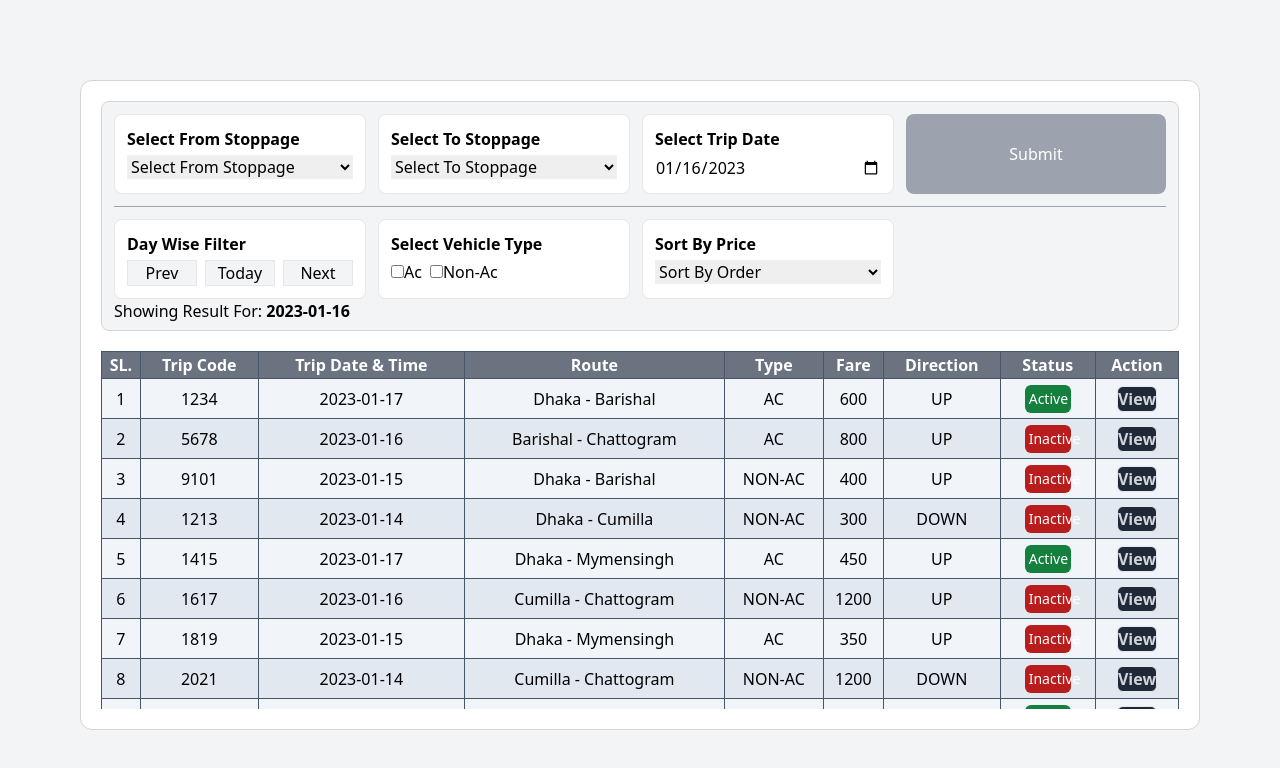
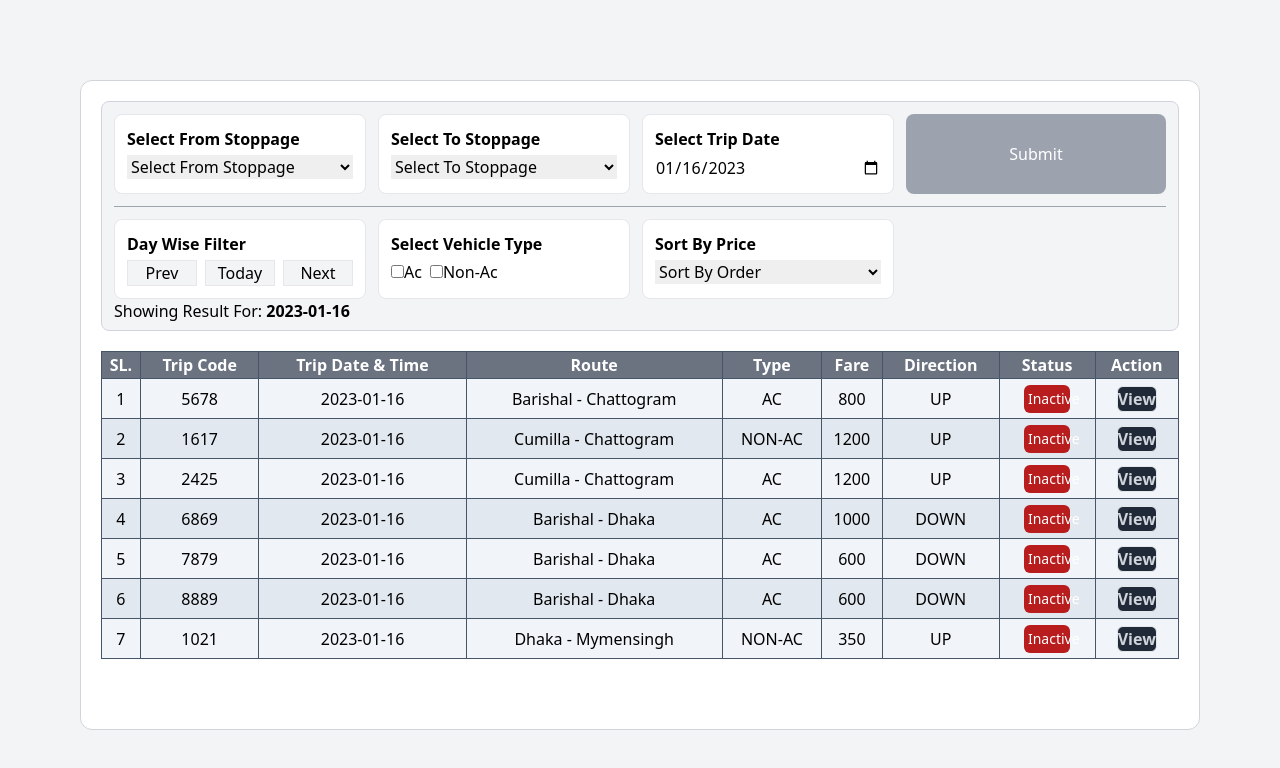
Before and after one commit to jk-jatri/public-transport, a Vue app: page / in a window 1280 px wide. Shown: the top 768 px of the page. Built offline with nearby package versions, Linux system fonts and the light colour scheme.

Commit message:
trip list added and onMount filter done

```diff
--- a/src/assets/json/trip.json
+++ b/src/assets/json/trip.json
@@ -1,7 +1,7 @@
 [
      {
           "_id": "12trip01",
-          "status": true,
+          "status": false,
           "tripCode": "1234",
           "fromStoppage":"Dhaka",
           "toStoppage":"Barishal",
@@ -45,7 +45,7 @@
      },
      {
           "_id": "12trip05",
-          "status": true,
+          "status": false,
           "tripCode": "1415",
           "fromStoppage":"Dhaka",
           "toStoppage":"Mymensingh",
@@ -89,7 +89,7 @@
      },
      {
           "_id": "12trip09",
-          "status": true,
+          "status": false,
           "tripCode": "2223",
           "fromStoppage":"Dhaka",
           "toStoppage":"Mymensingh",
@@ -133,7 +133,7 @@
      },
      {
           "_id": "21trip13",
-          "status": true,
+          "status": false,
           "tripCode": "3031",
           "fromStoppage":"Chattogram",
           "toStoppage":"Cumilla",
@@ -144,7 +144,7 @@
      },
      {
           "_id": "12trip14",
-          "status": true,
+          "status": false,
           "tripCode": "3233",
           "fromStoppage":"Cumilla",
           "toStoppage":"Mymensingh",
@@ -155,7 +155,7 @@
      },
      {
           "_id": "21trip15",
-          "status": true,
+          "status": false,
           "tripCode": "3435",
           "fromStoppage":"Cumilla",
           "toStoppage":"Dhaka",
@@ -166,7 +166,7 @@
      },
      {
           "_id": "12trip16",
-          "status": true,
+          "status": false,
           "tripCode": "3637",
           "fromStoppage":"Dhaka",
           "toStoppage":"Mymensingh",
@@ -177,7 +177,7 @@
      },
      {
           "_id": "21trip17",
-          "status": true,
+          "status": false,
           "tripCode": "3839",
           "fromStoppage":"Barishal",
           "toStoppage":"Dhaka",
@@ -188,7 +188,7 @@
      },
      {
           "_id": "21trip18",
-          "status": true,
+          "status": false,
           "tripCode": "4041",
           "fromStoppage":"Cumilla",
           "toStoppage":"Chattogram",
@@ -199,7 +199,7 @@
      },
      {
           "_id": "21trip19",
-          "status": true,
+          "status": false,
           "tripCode": "4243",
           "fromStoppage":"Mymensingh",
           "toStoppage":"Dhaka",
@@ -210,7 +210,7 @@
      },
      {
           "_id": "12trip20",
-          "status": true,
+          "status": false,
           "tripCode": "4445",
           "fromStoppage":"Cumilla",
           "toStoppage":"Chattogram",
@@ -221,7 +221,7 @@
      },
      {
           "_id": "12trip21",
-          "status": true,
+          "status": false,
           "tripCode": "4647",
           "fromStoppage":"Dhaka",
           "toStoppage":"Mymensingh",
@@ -232,7 +232,7 @@
      },
      {
           "_id": "21trip22",
-          "status": true,
+          "status": false,
           "tripCode": "4849",
           "fromStoppage":"Barishal",
           "toStoppage":"Dhaka",
@@ -243,7 +243,7 @@
      },
      {
           "_id": "21trip23",
-          "status": true,
+          "status": false,
           "tripCode": "5051",
           "fromStoppage":"Cumilla",
           "toStoppage":"Chattogram",
@@ -254,7 +254,7 @@
      },
      {
           "_id": "12trip24",
-          "status": true,
+          "status": false,
           "tripCode": "5253",
           "fromStoppage":"Dhaka",
           "toStoppage":"Mymensingh",
@@ -265,7 +265,7 @@
      },
      {
           "_id": "12trip25",
-          "status": true,
+          "status": false,
           "tripCode": "5455",
           "fromStoppage":"Cumilla",
           "toStoppage":"Mymensingh",
@@ -276,7 +276,7 @@
      },
      {
           "_id": "12trip26",
-          "status": true,
+          "status": false,
           "tripCode": "5657",
           "fromStoppage":"Dhaka",
           "toStoppage":"Mymensingh",
@@ -287,7 +287,7 @@
      },
      {
           "_id": "21trip27",
-          "status": true,
+          "status": false,
           "tripCode": "5859",
           "fromStoppage":"Barishal",
           "toStoppage":"Dhaka",
@@ -298,7 +298,7 @@
      },
      {
           "_id": "12trip28",
-          "status": true,
+          "status": false,
           "tripCode": "6061",
           "fromStoppage":"Cumilla",
           "toStoppage":"Chattogram",
@@ -309,7 +309,7 @@
      },
      {
           "_id": "12trip29",
-          "status": true,
+          "status": false,
           "tripCode": "6263",
           "fromStoppage":"Dhaka",
           "toStoppage":"Mymensingh",
@@ -320,7 +320,7 @@
      },
      {
           "_id": "21trip30",
-          "status": true,
+          "status": false,
           "tripCode": "6465",
           "fromStoppage":"Cumilla",
           "toStoppage":"Chattogram",
@@ -331,7 +331,7 @@
      },
      {
           "_id": "21trip31",
-          "status": true,
+          "status": false,
           "tripCode": "6667",
           "fromStoppage":"Mymensingh",
           "toStoppage":"Dhaka",
@@ -353,7 +353,7 @@
      },
      {
           "_id": "12trip33",
-          "status": true,
+          "status": false,
           "tripCode": "7071",
           "fromStoppage":"Cumilla",
           "toStoppage":"Chattogram",
@@ -364,7 +364,7 @@
      },
      {
           "_id": "12trip34",
-          "status": true,
+          "status": false,
           "tripCode": "7273",
           "fromStoppage":"Dhaka",
           "toStoppage":"Mymensingh",
@@ -375,7 +375,7 @@
      },
      {
           "_id": "12trip35",
-          "status": true,
+          "status": false,
           "tripCode": "7475",
           "fromStoppage":"Cumilla",
           "toStoppage":"Chattogram",
@@ -386,7 +386,7 @@
      },
      {
           "_id": "12trip36",
-          "status": true,
+          "status": false,
           "tripCode": "7677",
           "fromStoppage":"Dhaka",
           "toStoppage":"Mymensingh",
@@ -408,7 +408,7 @@
      },
      {
           "_id": "21trip38",
-          "status": true,
+          "status": false,
           "tripCode": "8081",
           "fromStoppage":"Cumilla",
           "toStoppage":"Chattogram",
@@ -419,7 +419,7 @@
      },
      {
           "_id": "12trip39",
-          "status": true,
+          "status": false,
           "tripCode": "8283",
           "fromStoppage":"Dhaka",
           "toStoppage":"Mymensingh",
@@ -430,7 +430,7 @@
      },
      {
           "_id": "12trip40",
-          "status": true,
+          "status": false,
           "tripCode": "8485",
           "fromStoppage":"Cumilla",
           "toStoppage":"Chattogram",
@@ -441,7 +441,7 @@
      },
      {
           "_id": "12trip41",
-          "status": true,
+          "status": false,
           "tripCode": "8687",
           "fromStoppage":"Dhaka",
           "toStoppage":"Mymensingh",
@@ -463,7 +463,7 @@
      },
      {
           "_id": "21trip43",
-          "status": true,
+          "status": false,
           "tripCode": "9091",
           "fromStoppage":"Cumilla",
           "toStoppage":"Chattogram",
@@ -474,7 +474,7 @@
      },
      {
           "_id": "21trip44",
-          "status": true,
+          "status": false,
           "tripCode": "9293",
           "fromStoppage":"Dhaka",
           "toStoppage":"Mymensingh",
@@ -485,7 +485,7 @@
      },
      {
           "_id": "12trip45",
-          "status": true,
+          "status": false,
           "tripCode": "9495",
           "fromStoppage":"Cumilla",
           "toStoppage":"Chattogram",
@@ -496,7 +496,7 @@
      },
      {
           "_id": "12trip46",
-          "status": true,
+          "status": false,
           "tripCode": "9697",
           "fromStoppage":"Dhaka",
           "toStoppage":"Mymensingh",
@@ -540,7 +540,7 @@
      },
      {
           "_id": "21trip50",
-          "status": true,
+          "status": false,
           "tripCode": "1041",
           "fromStoppage":"Cumilla",
           "toStoppage":"Chattogram",
@@ -564,9 +564,251 @@
           "_id": "21trip52",
           "status": false,
           "tripCode": "1081",
+          "fromStoppage":"Dhaka",
+          "toStoppage":"Chattogram",
+          "tripDate": "2023-01-21",
+          "vehicleType":"AC",
+          "fare": 1200,
+          "direction": "DOWN"
+     },
+     {
+          "_id": "12trip53",
+          "status": false,
+          "tripCode": "1101",
+          "fromStoppage":"Dhaka",
+          "toStoppage":"Mymensingh",
+          "tripDate": "2023-01-21",
+          "vehicleType":"NON-AC",
+          "fare": 350,
+          "direction": "UP"
+     },
+     {
+          "_id": "21trip54",
+          "status": false,
+          "tripCode": "1121",
+          "fromStoppage":"Chattogram",
+          "toStoppage":"Cumilla",
+          "tripDate": "2023-01-22",
+          "vehicleType":"AC",
+          "fare": 800,
+          "direction": "DOWN"
+     },
+     {
+          "_id": "12trip55",
+          "status": false,
+          "tripCode": "1141",
+          "fromStoppage":"Dhaka",
+          "toStoppage":"Mymensingh",
+          "tripDate": "2023-01-22",
+          "vehicleType":"NON-AC",
+          "fare": 350,
+          "direction": "UP"
+     },
+     {
+          "_id": "21trip56",
+          "status": false,
+          "tripCode": "1161",
+          "fromStoppage":"Cumilla",
+          "toStoppage":"Chattogram",
+          "tripDate": "2023-01-22",
+          "vehicleType":"AC",
+          "fare": 1200,
+          "direction": "DOWN"
+     },
+     {
+          "_id": "12trip57",
+          "status": false,
+          "tripCode": "1181",
+          "fromStoppage":"Dhaka",
+          "toStoppage":"Chattogram",
+          "tripDate": "2023-01-23",
+          "vehicleType":"NON-AC",
+          "fare": 350,
+          "direction": "UP"
+     },
+     {
+          "_id": "21trip58",
+          "status": false,
+          "tripCode": "1201",
+          "fromStoppage":"Cumilla",
+          "toStoppage":"Chattogram",
+          "tripDate": "2023-01-23",
+          "vehicleType":"AC",
+          "fare": 1200,
+          "direction": "DOWN"
+     },
+     {
+          "_id": "12trip59",
+          "status": false,
+          "tripCode": "1221",
+          "fromStoppage":"Dhaka",
+          "toStoppage":"Mymensingh",
+          "tripDate": "2023-01-23",
+          "vehicleType":"NON-AC",
+          "fare": 350,
+          "direction": "UP"
+     },
+     {
+          "_id": "21trip60",
+          "status": false,
+          "tripCode": "1241",
+          "fromStoppage":"Cumilla",
+          "toStoppage":"Chattogram",
+          "tripDate": "2023-01-23",
+          "vehicleType":"AC",
+          "fare": 1200,
+          "direction": "DOWN"
+     },
+     {
+          "_id": "12trip61",
+          "status": false,
+          "tripCode": "1261",
+          "fromStoppage":"Dhaka",
+          "toStoppage":"Mymensingh",
+          "tripDate": "2023-01-24",
+          "vehicleType":"NON-AC",
+          "fare": 350,
+          "direction": "UP"
+     },
+     {
+          "_id": "21trip62",
+          "status": false,
+          "tripCode": "1281",
+          "fromStoppage":"Cumilla",
+          "toStoppage":"Chattogram",
+          "tripDate": "2023-01-24",
+          "vehicleType":"AC",
+          "fare": 1200,
+          "direction": "DOWN"
+     },
+     {
+          "_id": "12trip63",
+          "status": false,
+          "tripCode": "1301",
+          "fromStoppage":"Dhaka",
+          "toStoppage":"Mymensingh",
+          "tripDate": "2023-01-24",
+          "vehicleType":"NON-AC",
+          "fare": 350,
+          "direction": "UP"
+     },
+     {
+          "_id": "21trip64",
+          "status": true,
+          "tripCode": "1321",
+          "fromStoppage":"Cumilla",
+          "toStoppage":"Chattogram",
+          "tripDate": "2023-01-25",
+          "vehicleType":"AC",
+          "fare": 1200,
+          "direction": "DOWN"
+     },
+     {
+          "_id": "12trip65",
+          "status": false,
+          "tripCode": "1341",
+          "fromStoppage":"Dhaka",
+          "toStoppage":"Mymensingh",
+          "tripDate": "2023-01-25",
+          "vehicleType":"NON-AC",
+          "fare": 350,
+          "direction": "UP"
+     },
+     {
+          "_id": "21trip66",
+          "status": true,
+          "tripCode": "1361",
+          "fromStoppage":"Cumilla",
+          "toStoppage":"Chattogram",
+          "tripDate": "2023-01-25",
+          "vehicleType":"AC",
+          "fare": 1200,
+          "direction": "DOWN"
+     },
+     {
+          "_id": "12trip67",
+          "status": false,
+          "tripCode": "1381",
+          "fromStoppage":"Dhaka",
+          "toStoppage":"Mymensingh",
+          "tripDate": "2023-01-25",
+          "vehicleType":"NON-AC",
+          "fare": 350,
+          "direction": "UP"
+     },
+     {
+          "_id": "21trip68",
+          "status": true,
+          "tripCode": "1401",
+          "fromStoppage":"Cumilla",
+          "toStoppage":"Chattogram",
+          "tripDate": "2023-01-25",
+          "vehicleType":"AC",
+          "fare": 1200,
+          "direction": "DOWN"
+     },
+     {
+          "_id": "12trip69",
+          "status": false,
+          "tripCode": "1421",
+          "fromStoppage":"Dhaka",
+          "toStoppage":"Mymensingh",
+          "tripDate": "2023-01-26",
+          "vehicleType":"NON-AC",
+          "fare": 350,
+          "direction": "UP"
+     },
+     {
+          "_id": "21trip70",
+          "status": true,
+          "tripCode": "1441",
+          "fromStoppage":"Cumilla",
+          "toStoppage":"Chattogram",
+          "tripDate": "2023-01-26",
+          "vehicleType":"AC",
+          "fare": 1200,
+          "direction": "DOWN"
+     },
+     {
+          "_id": "12trip71",
+          "status": false,
+          "tripCode": "1461",
+          "fromStoppage":"Dhaka",
+          "toStoppage":"Mymensingh",
+          "tripDate": "2023-01-26",
+          "vehicleType":"NON-AC",
+          "fare": 350,
+          "direction": "UP"
+     },
+     {
+          "_id": "21trip72",
+          "status": true,
+          "tripCode": "1481",
+          "fromStoppage":"Cumilla",
+          "toStoppage":"Chattogram",
+          "tripDate": "2023-01-26",
+          "vehicleType":"AC",
+          "fare": 1200,
+          "direction": "DOWN"
+     },
+     {
+          "_id": "12trip73",
+          "status": false,
+          "tripCode": "1501",
+          "fromStoppage":"Dhaka",
+          "toStoppage":"Mymensingh",
+          "tripDate": "2023-01-27",
+          "vehicleType":"NON-AC",
+          "fare": 350,
+          "direction": "UP"
+     },
+     {
+          "_id": "21trip74",
+          "status": false,
+          "tripCode": "1521",
           "fromStoppage":"Barishal",
           "toStoppage":"Dhaka",
-          "tripDate": "2023-01-15",
+          "tripDate": "2023-01-27",
           "vehicleType":"AC",
           "fare": 600,
           "direction": "DOWN"
--- a/src/components/filter/index.vue
+++ b/src/components/filter/index.vue
@@ -62,7 +62,7 @@
      import dayWiseFilter from '@/components/filter/modifyFilter/dateFilter.vue';
      import vehicleTypeFilter from '@/components/filter/modifyFilter/vehicleTypeFilter.vue';
      import priceFilter from '@/components/filter/modifyFilter/priceFilter.vue';
-     import { ref, watch } from 'vue';
+     import { onBeforeMount, onMounted, ref, watch } from 'vue';
 
      const props = defineProps({
           boarding: {type: Object},
@@ -87,6 +87,10 @@
 
      const submitForm = ((data)=> {
           emit("filterTripList", data);
+     })
+
+     onBeforeMount(()=>{
+          submitForm(filterData.value);
      })
 
      watch(
--- a/src/components/tripList/index.vue
+++ b/src/components/tripList/index.vue
@@ -102,8 +102,6 @@
      let tripData = ref({})
      let allTrips = ref([]);
 
-
-
      let perPage = ref(15);
      let loadedData = ref(15);
      let respondedData = ref(15);
--- a/src/views/Home/index.vue
+++ b/src/views/Home/index.vue
@@ -23,15 +23,18 @@
      let tripData = ref(availabletrips)
      const filteredTable = ref({})
 
-     const tripListRender = ((filterData)=>{
+     const tripListRender = ((filterValue)=>{
+          console.log('filteredTripList');
           filteredTable.value = availabletrips.filter((item)=>{
                let result = true
-               filterData.fromStoppage && (result &&= item.fromStoppage === filterData.fromStoppage)
-               filterData.toStoppage && (result &&= item.toStoppage === filterData.toStoppage)
-               filterData.tripDate && (result &&= item.tripDate === filterData.tripDate)
-               filterData.vehicleType && (result &&= item.vehicleType.toLowerCase() === filterData.vehicleType.toLowerCase())
+               filterValue.fromStoppage && (result &&= item.fromStoppage === filterValue.fromStoppage)
+               filterValue.toStoppage && (result &&= item.toStoppage === filterValue.toStoppage)
+               filterValue.tripDate && (result &&= item.tripDate === filterValue.tripDate)
+               filterValue.vehicleType && (result &&= item.vehicleType.toLowerCase() === filterValue.vehicleType.toLowerCase())
                return result
           })
+          console.log(filterValue);
+          console.log(filteredTable.value);
           tripData.value = filteredTable.value
      })
 
```
Lines whose indentation alone changed are shown as unchanged.
